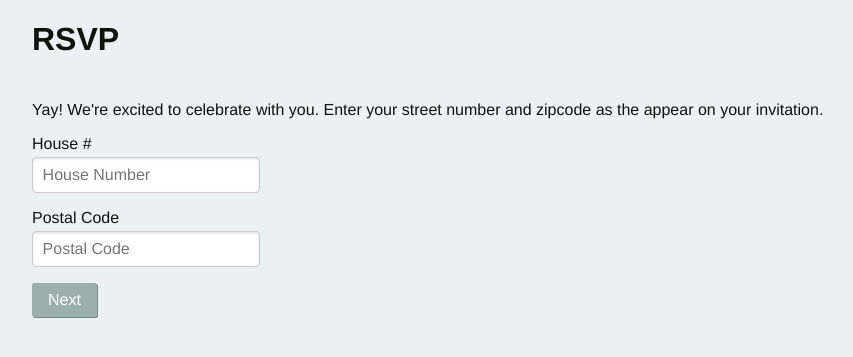
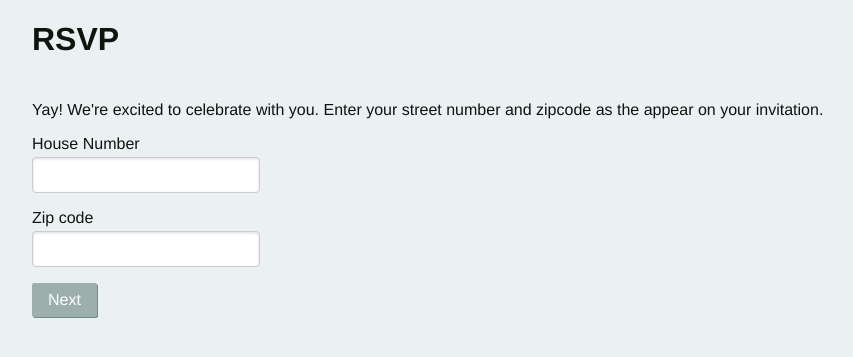
Before and after one commit to tpitale/wedding, a Jekyll site: the page built from rsvp.html, in a window 1280 px wide. Shown: the top 357 px of the page, without its empty margins (160-1013 px from the left). Built offline with Jekyll 4.4.1, drawn with Linux system fonts in a browser that asks for light colours.

Commit message:
Simplify RSVP labels.

```diff
--- a/rsvp.html
+++ b/rsvp.html
@@ -11,13 +11,13 @@ key: rsvp
     <p>Yay! We're excited to celebrate with you. Enter your street number and zipcode as the appear on your invitation.</p>
 
     <p>
-      <label for="street_number">House #</label>
-      <input type="text" name="street_number" id="street_number" placeholder="House Number">
+      <label for="street_number">House Number</label>
+      <input type="text" name="street_number" id="street_number" placeholder="">
     </p>
 
     <p>
-      <label for="postal_code">Postal Code</label>
-      <input type="text" name="postal_code" id="postal_code" placeholder="Postal Code">
+      <label for="postal_code">Zip code</label>
+      <input type="text" name="postal_code" id="postal_code" placeholder="">
     </p>
 
     <input type="submit" value="Next" class="button primary">
```
